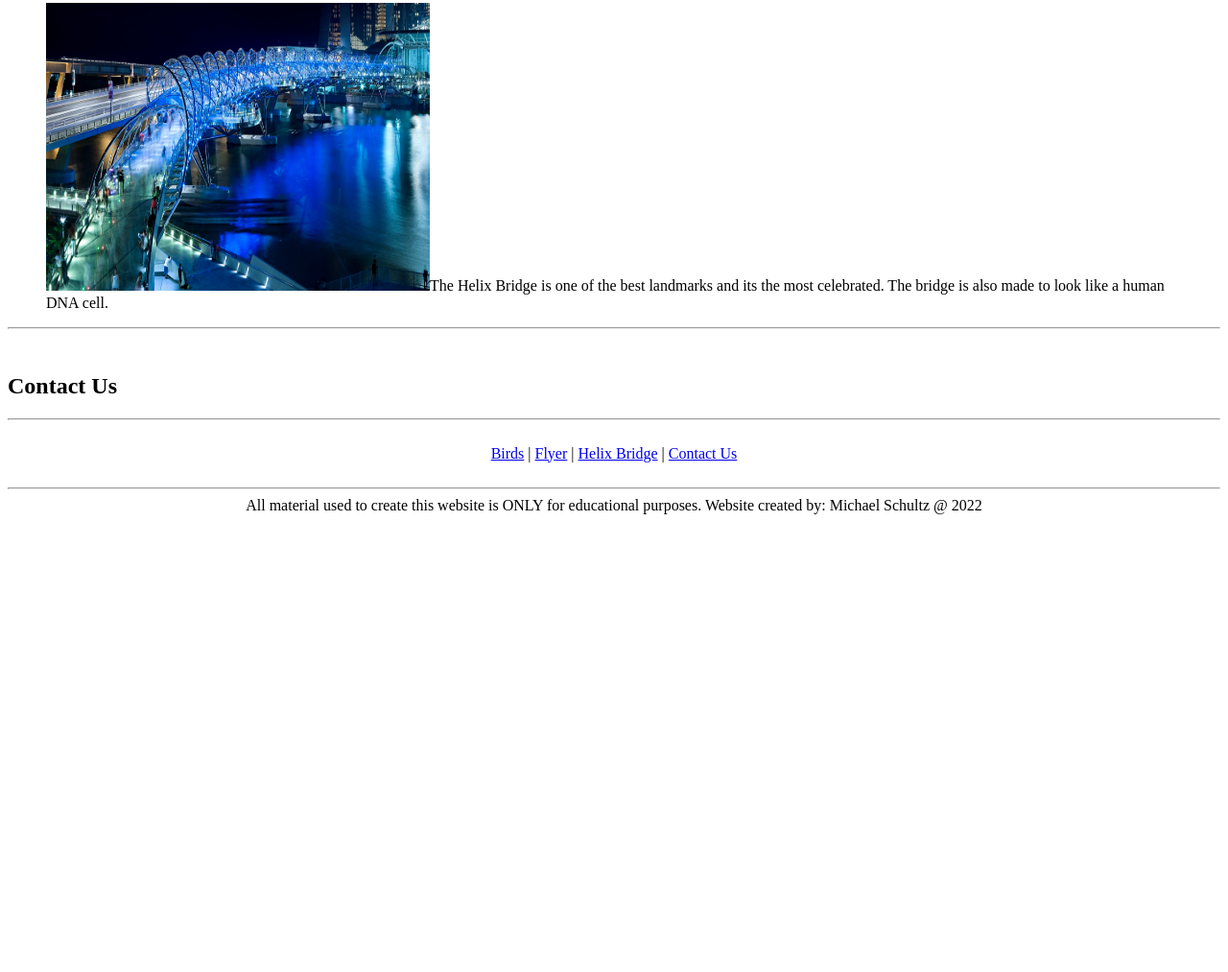
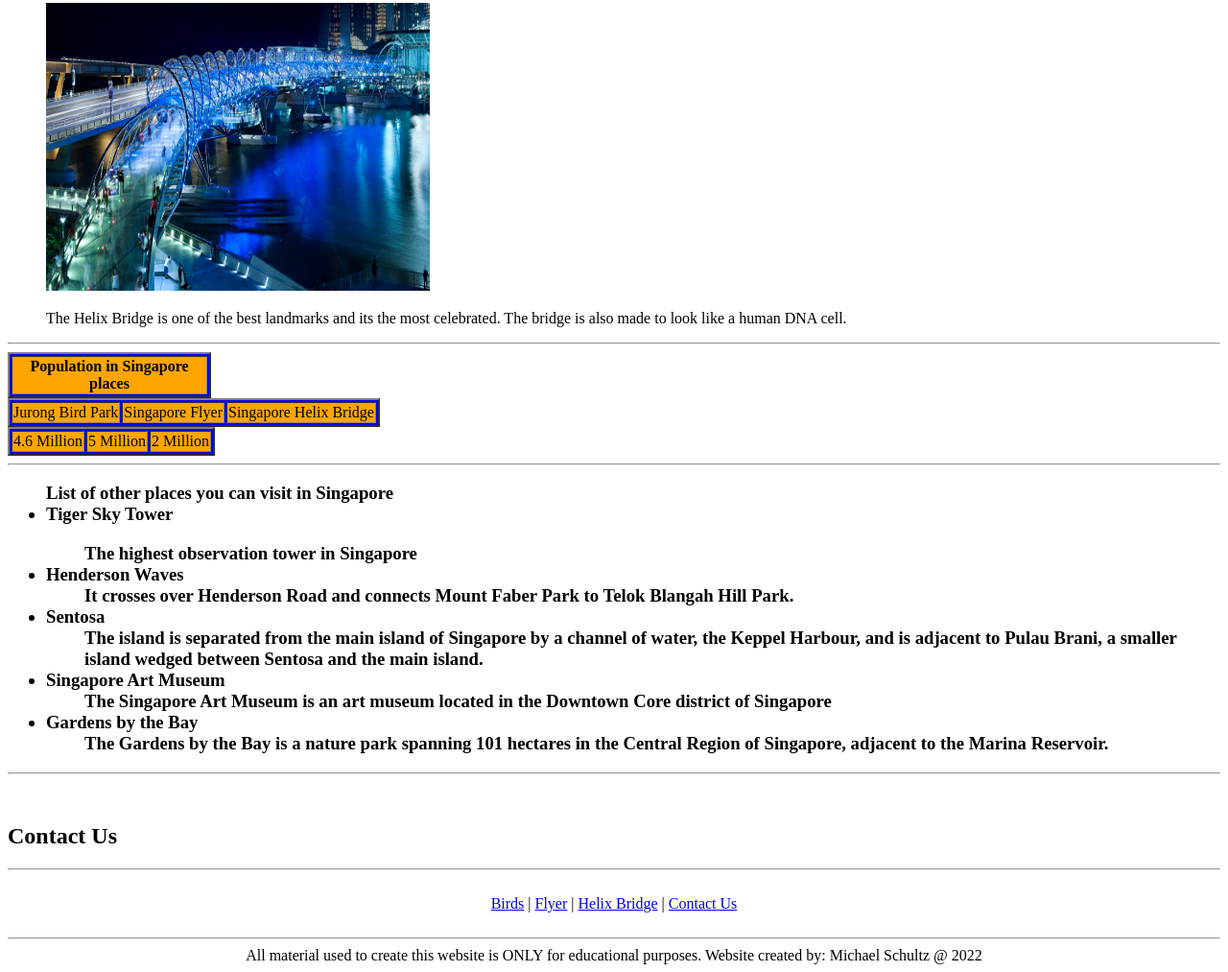
Before and after one commit to QCCMichael/Project1, a plain HTML site: page index.html in a window 1280 px wide. Shown: the part 602-1615 px from the top of the page at 96% size. Before the commit the page ends 1146 px from the top, so only its background shows below. Drawn offline with Linux system fonts and the light colour scheme.

Commit message:
Update index.html

```diff
--- a/index.html
+++ b/index.html
@@ -10,17 +10,44 @@
 <hr>
 <h2><b>Fun places in Singapore</b></h2>
 <figure>
-<img src="Birds.jpg" alt="Birds.jpg" width="400px" height="300px">
+<a href="https://www.mandai.com/en/jurong-bird-park.html" target="_blank"><img src="Birds.jpg" alt="Bird" width="400px" height="300px"></a>
 <p>The Jurong Bird Park is an attraction in Jurong, Singapore. The park is also one of the largest with a collection over 5,000 birds.</p>
-<img src="Flyer.jpg" alt="Flyer.jpg" width="400px" height="300px">
+<a href="https://www.singaporeflyer.com/en" target="_blank"><img src="Flyer.jpg" alt="Flyer" width="400px" height="300px"></a>
 <p>Singapore Flyer is an observation wheel at the Downtown Core district of Singapore. It has 28 air conditioned capsules, which can fit 28 people.</p>
-<img src="Bridge.jpg" alt="Bridge.jpg" width="400px" height="300px"
+<a href="https://www.tripadvisor.com/Attraction_Review-g294265-d2138898-Reviews-The_Helix_Bridge-Singapore.html" target="_blank"><img src="Bridge.jpg" alt="Helix" width="400px" height="300px"></a>
 <p>The Helix Bridge is one of the best landmarks and its the most celebrated. The bridge is also made to look like a human DNA cell.</p>
 </figure>
 <hr>
+<table border="2" bgcolor="Blue">
+<tr align="center" bgcolor="Orange">
+<th width="200">Population in Singapore places</th>
+</table>
+<table border="2" bgcolor="Blue">
+  <tr align="center" bgcolor="Orange">
+<td>Jurong Bird Park</td><td>Singapore Flyer</td><td>Singapore Helix Bridge</td></tr>
+</table>
+<table border="2" bgcolor="Blue">
+<tr align="center" bgcolor="Orange">
+<td>4.6 Million</td><td>5 Million</td><td>2 Million</td></tr>
+</table>
+<hr>
+<h3>
+<ul><b>List of other places you can visit in Singapore</b>
+  <li>Tiger Sky Tower</li>
+  <dl>
+  <dd>The highest observation tower in Singapore</dd>
+  <li>Henderson Waves</li>
+<dd>It crosses over Henderson Road and connects Mount Faber Park to Telok Blangah Hill Park.</dd>
+  <li>Sentosa</li>
+  <dd>The island is separated from the main island of Singapore by a channel of water, the Keppel Harbour, and is adjacent to Pulau Brani, a smaller island wedged between Sentosa and the main island.</dd>
+  <li>Singapore Art Museum</li>
+  <dd>The Singapore Art Museum is an art museum located in the Downtown Core district of Singapore</dd>
+  <li>Gardens by the Bay</li>
+  <dd>The Gardens by the Bay is a nature park spanning 101 hectares in the Central Region of Singapore, adjacent to the Marina Reservoir.</dd>
+ </ul>
+<hr>
 <br>
 <h2 id="contact">Contact Us</h2>
-
 <hr>
 <br>
 <nav align="center">
@@ -31,6 +58,9 @@
   <a href="Visit3.html">Helix Bridge</a>
   <a> | </a>
 <a href="#Contact">Contact Us</a>
+<a href=#Bird></a>
+<a href=#Visit2></a>
+<a href=#visit3></a>
 </nav>
 <br>
 <hr>
```
